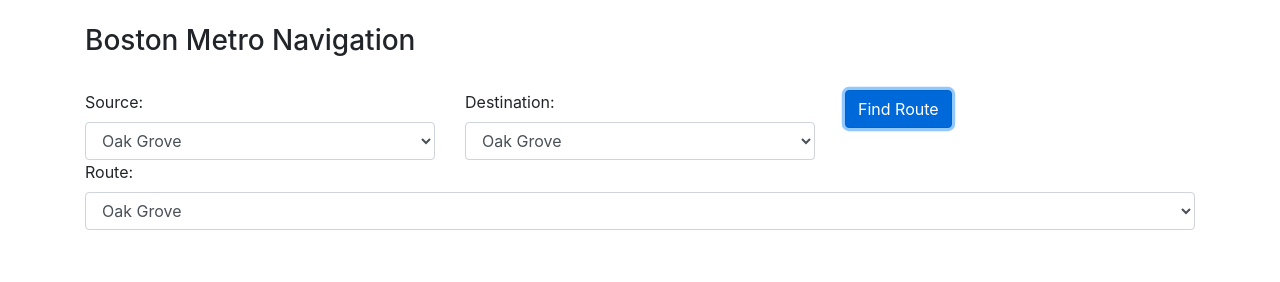
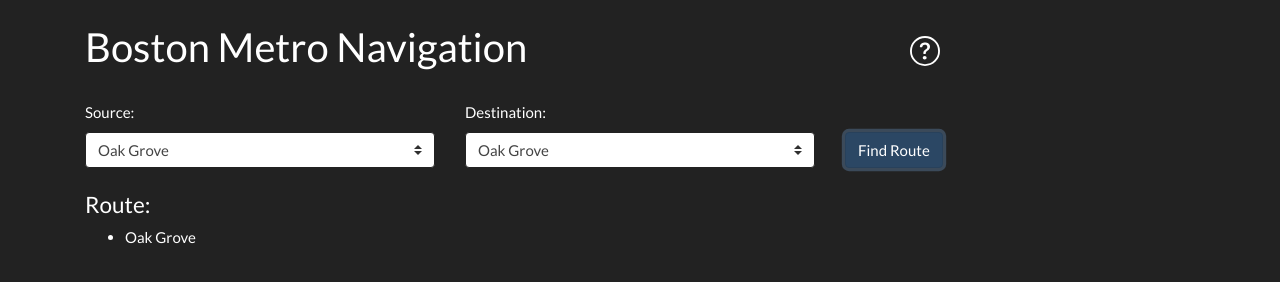
Before and after one commit to JamesDick/boston-metro-js, a plain HTML site: page index.html in a window 1280 px wide. Both pictures are taken after a click on the button "Find Route". Drawn offline with nearby package versions, Linux system fonts and the light colour scheme.

Commit message:
Added some styling and reworked the view class to use jQuery to get familiar with it.

```diff
--- a/index.html
+++ b/index.html
@@ -1,46 +1,76 @@
 <!DOCTYPE html>
 <html lang="en">
+
 <head>
     <meta charset="UTF-8">
     <meta name="viewport" content="width=device-width, initial-scale=1.0">
     <title>Boston Metro</title>
 
     <!-- jQuery -->
-    <script src="https://code.jquery.com/jquery-3.5.1.min.js" integrity="sha256-9/aliU8dGd2tb6OSsuzixeV4y/faTqgFtohetphbbj0=" crossorigin="anonymous"></script>
+    <script src="https://code.jquery.com/jquery-3.5.1.min.js"
+        integrity="sha256-9/aliU8dGd2tb6OSsuzixeV4y/faTqgFtohetphbbj0=" crossorigin="anonymous"></script>
 
     <!-- Bootstrap -->
     <link rel="stylesheet" href="https://stackpath.bootstrapcdn.com/bootstrap/4.5.2/css/bootstrap.min.css">
     <script src="https://stackpath.bootstrapcdn.com/bootstrap/4.5.2/js/bootstrap.min.js"></script>
     <script src="https://stackpath.bootstrapcdn.com/bootstrap/4.5.2/js/bootstrap.bundle.min.js"></script>
+
+    <!-- Bootswatch Darkly -->
+    <link rel="stylesheet" href="https://stackpath.bootstrapcdn.com/bootswatch/4.5.2/darkly/bootstrap.min.css">
 </head>
+
 <body>
     <div class="container">
-        <br><h3>Boston Metro Navigation</h3><br>
+        <br>
+        <div class="row d-flex align-items-center">
+            <div class="col">
+                <h2>
+                    Boston Metro Navigation
+                </h2>
+            </div>
+            <div class="col d-flex justify-content-center">
+                <svg id="helpBtn" xmlns="http://www.w3.org/2000/svg" width="30" height="30" fill="currentColor"
+                    class="bi bi-question-circle" viewBox="0 0 16 16">
+                    <path d="M8 15A7 7 0 1 1 8 1a7 7 0 0 1 0 14zm0 1A8 8 0 1 0 8 0a8 8 0 0 0 0 16z" />
+                    <path
+                        d="M5.255 5.786a.237.237 0 0 0 .241.247h.825c.138 0 .248-.113.266-.25.09-.656.54-1.134 1.342-1.134.686 0 1.314.343 1.314 1.168 0 .635-.374.927-.965 1.371-.673.489-1.206 1.06-1.168 1.987l.003.217a.25.25 0 0 0 .25.246h.811a.25.25 0 0 0 .25-.25v-.105c0-.718.273-.927 1.01-1.486.609-.463 1.244-.977 1.244-2.056 0-1.511-1.276-2.241-2.673-2.241-1.267 0-2.655.59-2.75 2.286zm1.557 5.763c0 .533.425.927 1.01.927.609 0 1.028-.394 1.028-.927 0-.552-.42-.94-1.029-.94-.584 0-1.009.388-1.009.94z" />
+                </svg>
+            </div>
+        </div>
 
-        <div class="row">
+
+        <br>
+
+        <div class="row d-flex align-items-end">
+
             <div class="col">
                 <label for="srcLst">Source:</label>
-                <select name="srcLst" id="srcLst" class="form-control"></select>
+                <select name="srcLst" id="srcLst" class="custom-select"></select>
             </div>
+
             <div class="col">
                 <label for="destLst">Destination:</label>
-                <select name="destLst" id="destLst" class="form-control"></select>
+                <select name="destLst" id="destLst" class="custom-select"></select>
             </div>
+
             <div class="col">
                 <button class="btn btn-primary" id="findRouteBtn">Find Route</button>
             </div>
+
         </div>
+        <br>
         <div class="row">
             <div class="col">
-                <label for="routeLst">Route:</label>
-                <select name="routeLst" id="routeLst" class="form-control"></select>
+                <h4>Route:</h3>
+                    <ul id="routeLst"></ul>
             </div>
         </div>
     </div>
 
-     <!-- App -->
-     <script src="model.js"></script>
-     <script src="view.js"></script>
-     <script src="controller.js"></script>
+    <!-- App -->
+    <script src="model.js"></script>
+    <script src="view.js"></script>
+    <script src="controller.js"></script>
 </body>
+
 </html>
--- a/view.js
+++ b/view.js
@@ -2,45 +2,38 @@ class View {
     constructor(stations) {
         console.log(JSON.stringify(stations));
 
-        this._srcLst = document.getElementById('srcLst');
-        this._destLst = document.getElementById('destLst');
-        this._routeLst = document.getElementById('routeLst');
-        this._findRouteBtn = document.getElementById('findRouteBtn');
+        this._srcLst = $('#srcLst');
+        this._destLst = $('#destLst');
+        this._routeLst = $('#routeLst');
+        this._findRouteBtn = $('#findRouteBtn');
 
         for (let station of stations) {
-            let option = document.createElement('option');
-            option.value = station.id;
-            option.text = station.name;
-            this._srcLst.add(option);
-            this._destLst.add(option.cloneNode(true));
+            let option = $('<option/>', { value : station.id }).text(station.name);
+            this._srcLst.append(option);
+            this._destLst.append(option.clone());
         }
     }
 
     selectedSrcId() {
-        return this._srcLst.value;
+        return this._srcLst.val();
     }
 
     selectedDestId() {
-        return this._destLst.value;
+        return this._destLst.val();
     }
 
     displayRoute(stations) {
         this.clearRoute();
         for (let station of stations) {
-            let option = document.createElement('option');
-            option.value = station.id;
-            option.text = station.name;
-            this._routeLst.add(option);
+            this._routeLst.append(`<li>${station.name}</li>`);
         }
     }
 
     clearRoute() {
-        for (let i = this._routeLst.options.length - 1; i >= 0; i--) {
-            this._routeLst.remove(i);
-        }
+        this._routeLst.empty();
     }
 
     setFindRouteBtnHandler(handler) {
-        this._findRouteBtn.onclick = handler;
+        this._findRouteBtn.on('click', handler);
     }
 }
```
